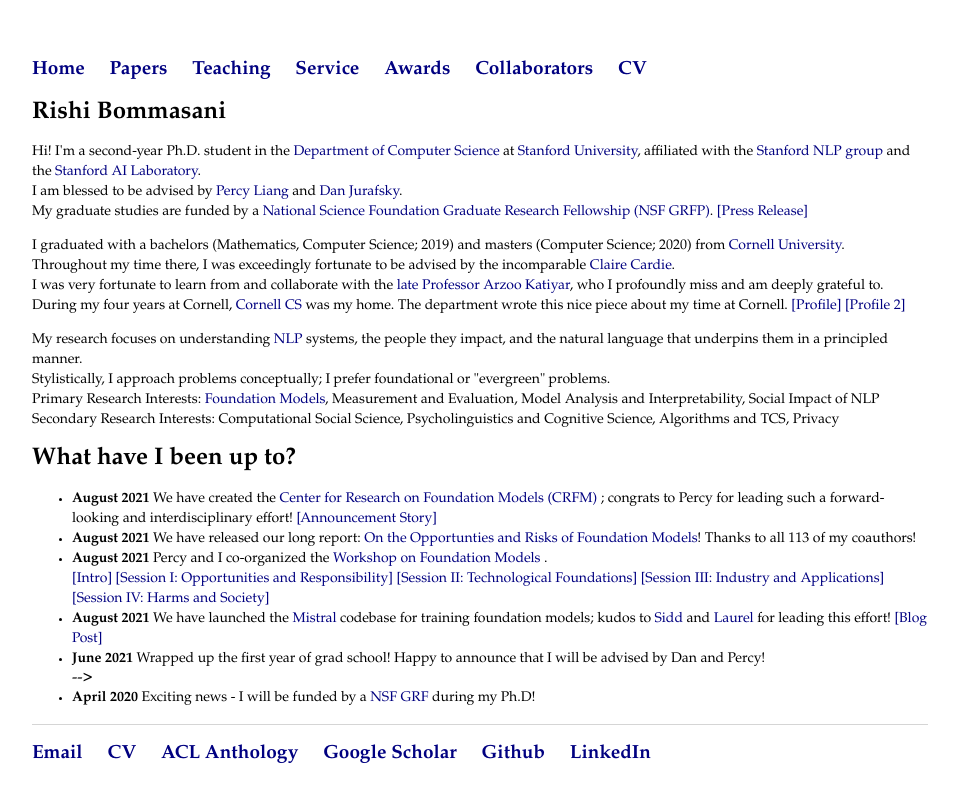
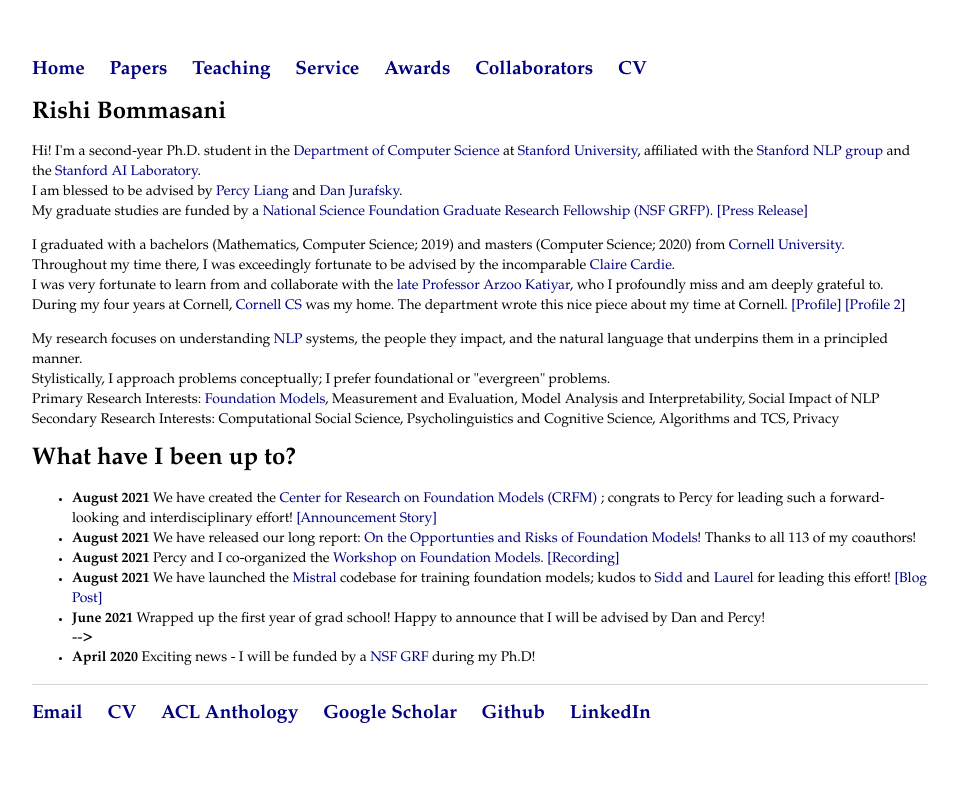
Before and after one commit to rishibommasani/rishibommasani.github.io, a Jekyll site: the page built from index.html, in a window 1280 px wide. Shown: the top 802 px of the page, without its empty margins (160-1119 px from the left). Built offline with Jekyll 4.4.1, drawn with Linux system fonts in a browser that asks for light colours.

Commit message:
Update index.html

```diff
--- a/index.html
+++ b/index.html
@@ -23,9 +23,9 @@
           <ul>
 	  <li><b>August 2021</b> We have created the <a href="https://github.com/stanford-crfm/mistral"> Center for Research on Foundation Models (CRFM) </a>; congrats to Percy for leading such a forward-looking and interdisciplinary effort! <a href="https://hai.stanford.edu/news/introducing-center-research-foundation-models-crfm"> [Announcement Story] </a>
 	  <li><b>August 2021</b> We have released our long report: <a href="https://arxiv.org/abs/2108.07258">On the Opportunties and Risks of Foundation Models</a>! Thanks to all 113 of my coauthors!</li>
-          <li><b>August 2021</b> Percy and I co-organized the <a href="https://crfm.stanford.edu/workshop.html"> Workshop on Foundation Models </a>.
-	  <br> <a href="https://www.youtube.com/watch?v=RLrjKGN89Fc"> [Intro] </a> <a href="https://www.youtube.com/watch?v=Iux1MExMIAk"> [Session I: Opportunities and Responsibility] </a> <a href="https://www.youtube.com/watch?v=PNTbvoweqBk"> [Session II: Technological Foundations] </a> <a href="https://www.youtube.com/watch?v=du1YiytHwXs"> [Session III: Industry and Applications] </a> <a href="https://www.youtube.com/watch?v=T2e6Y37EAGo"> [Session IV: Harms and Society] </a>
-          </li>
+          <li><b>August 2021</b> Percy and I co-organized the <a href="https://crfm.stanford.edu/workshop.html"> Workshop on Foundation Models</a>.
+	  <a href="https://www.youtube.com/playlist?list=PLYLBSCrrqNXz1RQCVwv7mApexCcn7Bybk"> [Recording] </a>
+	  </li>
 	  <li><b>August 2021</b> We have launched the <a href="https://github.com/stanford-crfm/mistral"> Mistral </a> codebase for training foundation models; kudos to <a href="https://www.siddkaramcheti.com/"> Sidd </a> and <a href="https://scholar.google.com/citations?user=1_pb7FUAAAAJ&hl=en"> Laurel </a> for leading this effort! <a href="https://crfm.stanford.edu/blog.html"> [Blog Post] </a>
           <li><b>June 2021</b> Wrapped up the first year of grad school! Happy to announce that I will be advised by Dan and Percy! </li>
 <!--      <li><b>September 2020</b> Long paper accepted to EMNLP on evaluating summarization datasets! This marks my final paper with Claire from my time at Cornell :( <a href="https://github.com/rishibommasani/rishibommasani.github.io/blob/master/papers/EMNLP2020.pdf"> [Paper] </a> </li>
```
